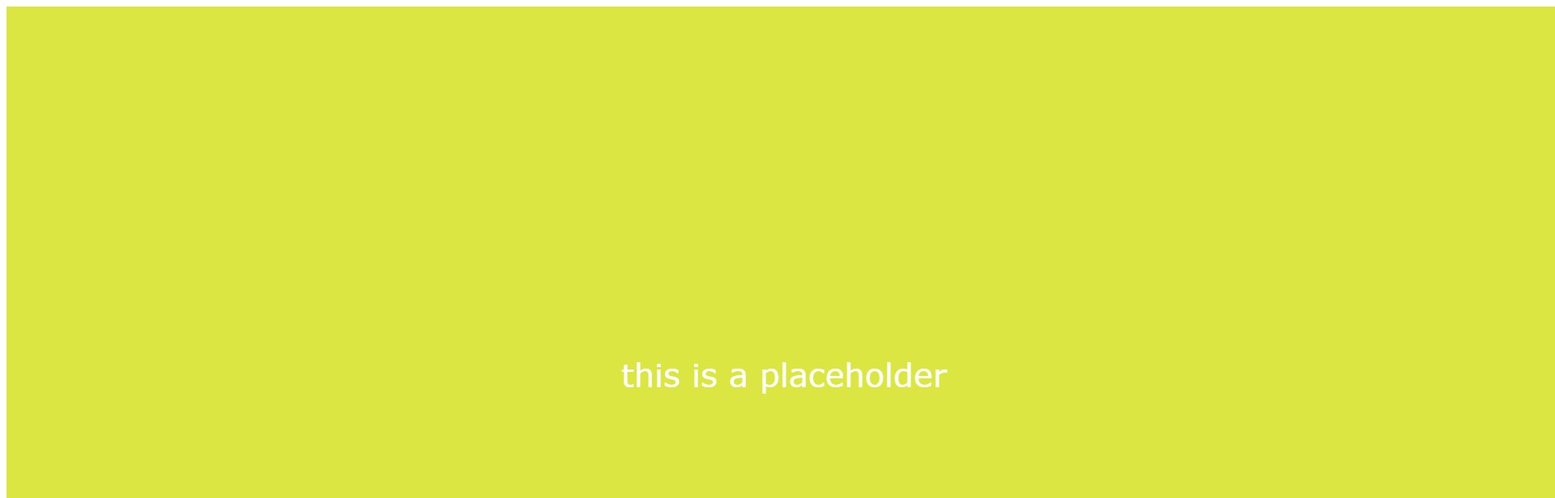
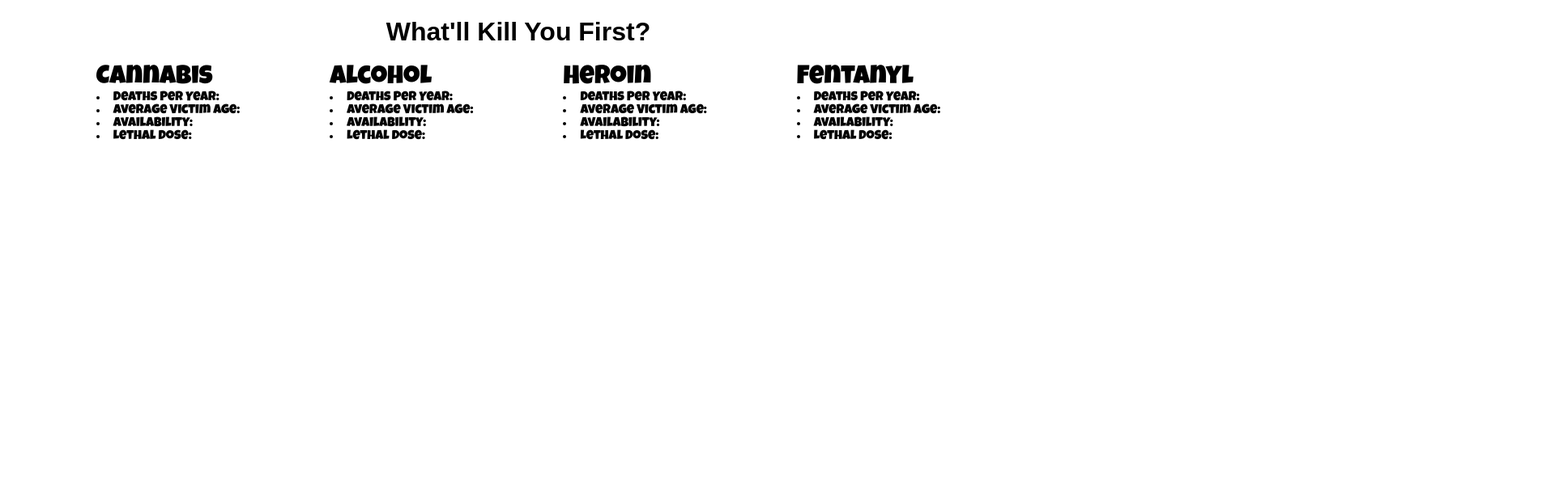
Before and after one commit to smitpatil1/wkyf-gameshow, a plain HTML site: page index.html in a window 1280 px wide. Shown: the top 616 px of the page at 81% size, 1920 px wide, since content can reach past the window. Drawn offline with Linux system fonts and the light colour scheme; a web font is replaced by a local one.

Commit message:
Added flexbox & drug descriptions

```diff
--- a/index.html
+++ b/index.html
@@ -8,8 +8,35 @@
     <link rel="stylesheet" href="style.css">
   </head>
   <body>
-    <img src="imgs/top-img.jpg" alt="topimg">
-    <h1>Who Did the Murder?</h1>
-	<script src="index.js"></script>
+    <h1>What'll Kill You First?</h1>
+    <div id="cannabis">
+      <div class="flex-container">
+        <div>Cannabis
+          <li>Deaths Per Year: </li>
+          <li>Average Victim Age:</li>
+          <li>Availability:</li>
+          <li>Lethal Dose:</li>
+        </div>
+        <div>Alcohol
+          <li>Deaths Per Year: </li>
+          <li>Average Victim Age:</li>
+          <li>Availability:</li>
+          <li>Lethal Dose:</li>
+        </div>
+        <div>Heroin
+          <li>Deaths Per Year: </li>
+          <li>Average Victim Age:</li>
+          <li>Availability:</li>
+          <li>Lethal Dose:</li>
+        </div>
+        <div>Fentanyl
+          <li>Deaths Per Year: </li>
+          <li>Average Victim Age:</li>
+          <li>Availability:</li>
+          <li>Lethal Dose:</li>
+        </div>
+      </div>
+    </div>
+    <script src="index.js"></script>
   </body>
 </html>
--- a/style.css
+++ b/style.css
@@ -9,7 +9,32 @@
     align-content: center;
 }
 
+.flex-container {
+    align-items: center;
+    display:flex;
+    justify-content: space-evenly;
+    font-family: "Luckiest Guy";
+    font-size: xx-large;
+}
+
+body {
+    background-color: rgb(255, 255, 255);
+}
+
 h1 {
     font-family: "arial";
     text-align: center;
 }
+
+h2 {
+    font-family: "times new roman";
+    text-align: left;
+}
+
+p {
+    position: relative;
+}
+
+li {
+    font-size:medium;
+}
```
Also changed, not shown: 1 other file.
